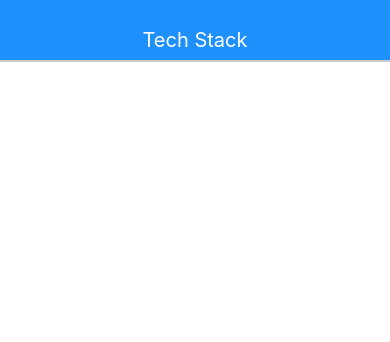
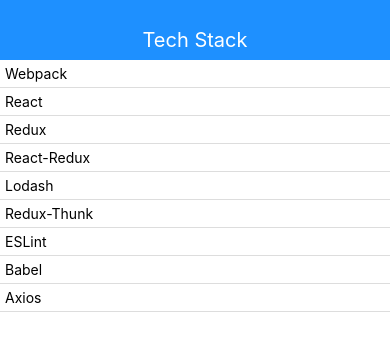
Before and after one commit to PaulBriar/Tech-Stack, a React Native app: screen / in a window 390 px wide. Shown: the top 342 px of the page. Built offline with nearby package versions, Linux system fonts and the light colour scheme.

Commit message:
Wired up LibraryList

```diff
--- a/src/components/CardSection.js
+++ b/src/components/CardSection.js
@@ -1,4 +1,3 @@
-/* eslint-disable import/prefer-default-export */
 import React from 'react';
 import { View } from 'react-native';
 
@@ -24,4 +23,4 @@
   }
 };
 
-export { CardSection };
+export default CardSection;
--- a/src/components/LibraryList.js
+++ b/src/components/LibraryList.js
@@ -1,11 +1,26 @@
 import React from 'react';
+import { FlatList } from 'react-native';
 import { connect } from 'react-redux';
+import ListItem from './ListItem';
 
 class LibraryList extends React.Component {
+  renderItem(library) {
+    return <ListItem library={library} />;
+  };
+
+  keyExtractor(library) {
+    return library.id.toString();
+  }
+
   render() {
-    console.log(this.props);
-    return;
-  }
+    return (
+      <FlatList
+        data={this.props.libraries}
+        renderItem={this.renderItem}
+        keyExtractor={this.keyExtractor}
+      />
+    );
+  };
 }
 
 const mapStateToProps = state => {
--- /dev/null
+++ b/src/components/ListItem.js
@@ -0,0 +1,16 @@
+import React from 'react';
+import { Text } from 'react-native';
+import CardSection from './CardSection';
+
+class ListItem extends React.Component {
+  render() {
+    console.log(this.props)
+    return (
+      <CardSection>
+        <Text>{this.props.library.item.title}</Text>
+      </CardSection>
+    );
+  };
+}
+
+export default ListItem;
```
Also changed, not shown: src/reducers/LibraryReducer.js (line endings or trailing spaces).
